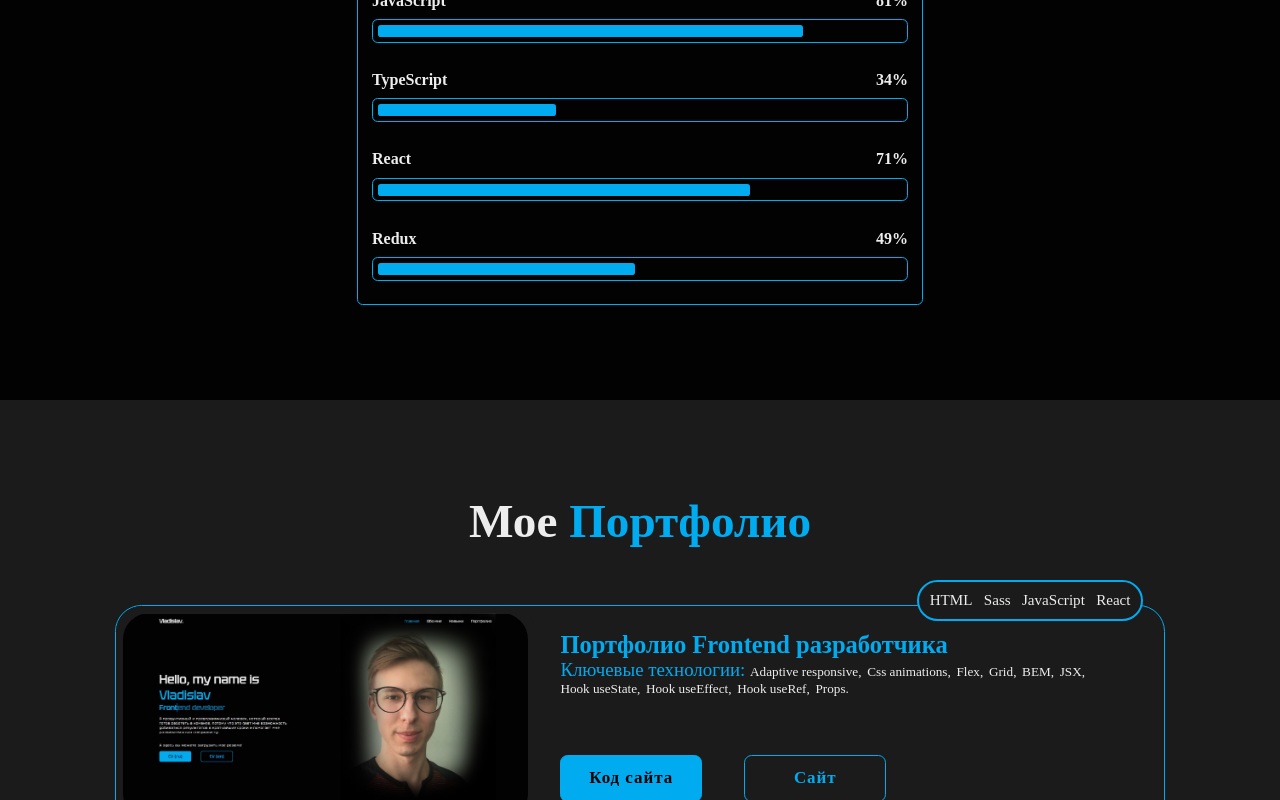
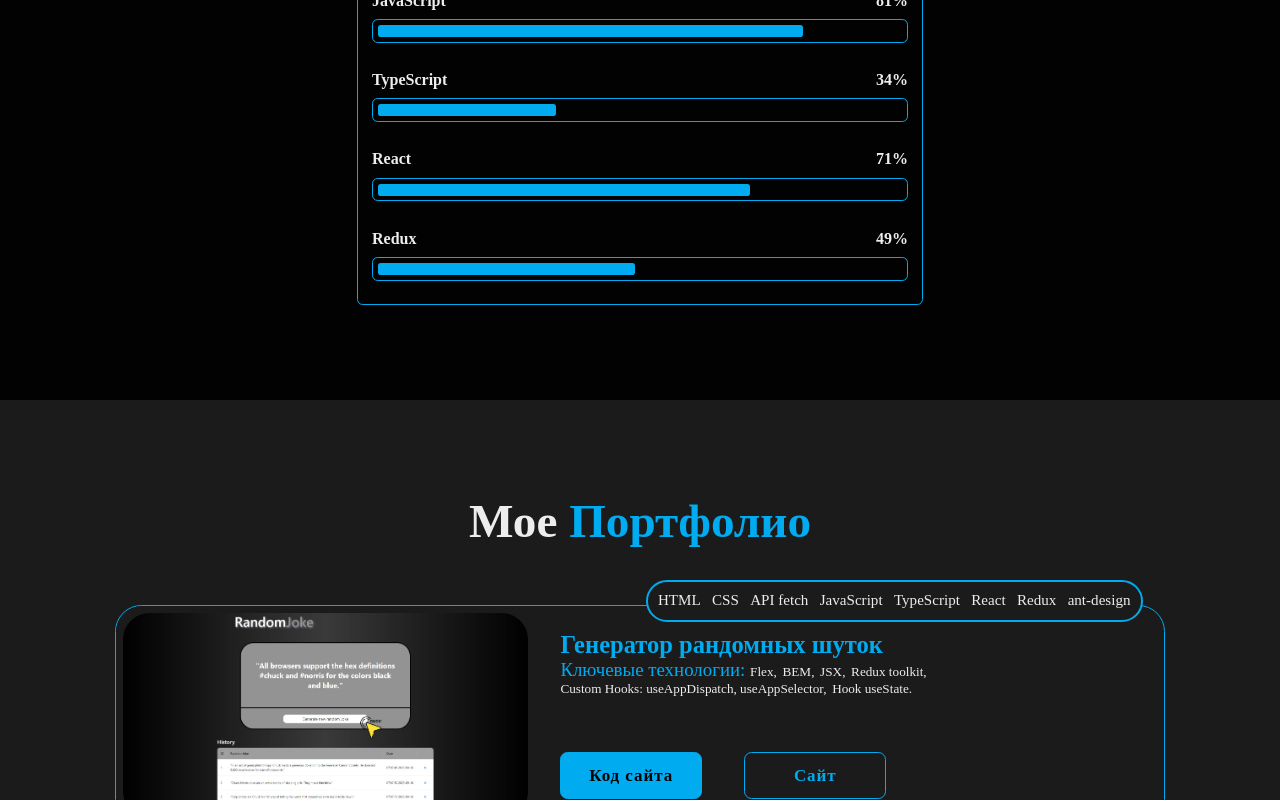
Before and after one commit to Shagabudinov/cv, a React (Create React App) app: page / in a window 1280 px wide. Shown: the part 2000-2800 px from the top of the page. Built offline with nearby package versions, Linux system fonts and the light colour scheme; a web font is replaced by a local one.

Commit message:
added-deploy-settings

```diff
--- a/package.json
+++ b/package.json
@@ -2,11 +2,13 @@
   "name": "cv",
   "version": "0.1.0",
   "private": true,
+  "homepage": "https://shagabudinov.github.io/cv/",
   "dependencies": {
     "@ap.cx/react-fullpage": "^0.3.0",
     "@testing-library/jest-dom": "^5.17.0",
     "@testing-library/react": "^13.4.0",
     "@testing-library/user-event": "^13.5.0",
+    "gh-pages": "^6.0.0",
     "react": "^18.2.0",
     "react-dom": "^18.2.0",
     "react-router-dom": "^6.14.2",
@@ -18,7 +20,9 @@
     "start": "react-scripts start",
     "build": "react-scripts build",
     "test": "react-scripts test",
-    "eject": "react-scripts eject"
+    "eject": "react-scripts eject",
+    "deploy": "gh-pages -d build",
+    "predeploy": "npm run build"
   },
   "eslintConfig": {
     "extends": [
--- a/src/scripts.js
+++ b/src/scripts.js
@@ -3,6 +3,7 @@ import web2 from "./img/website_2.jpg";
 import web3 from "./img/website_3.jpg";
 import web4 from "./img/website_4.jpg";
 import web5 from "./img/website_5.jpg";
+import web6 from "./img/website_6.jpg";
 
 export function debounce(func, delay) {
     let timer;
@@ -28,6 +29,22 @@ export const CVen =
 export const portfolioItems = [
     {
         id: 1,
+        title: "Генератор рандомных шуток",
+        technologies: [
+            "Flex",
+            "BEM",
+            "JSX",
+            "Redux toolkit",
+            "Custom Hooks: useAppDispatch, useAppSelector",
+            "Hook useState",
+        ],
+        image: web6,
+        repositoryLink: "https://github.com/Shagabudinov/random-joke-app/tree/master",
+        websiteLink: "https://shagabudinov.github.io/random-joke-app/",
+        technologiesList: ["HTML", "CSS", "API fetch", "JavaScript", "TypeScript", "React", "Redux", "ant-design"],
+    },
+    {
+        id: 2,
         title: "Портфолио Frontend разработчика",
         technologies: [
             "Adaptive responsive",
@@ -47,7 +64,7 @@ export const portfolioItems = [
         technologiesList: ["HTML", "Sass", "JavaScript", "React"],
     },
     {
-    id: 2,
+        id: 3,
         title: "Онлайн магазин Eco Shop",
         technologies: [
             "Flex",
@@ -72,9 +89,15 @@ export const portfolioItems = [
         ],
     },
     {
-    id: 3,
+        id: 4,
         title: "Веб-приложение для учета расходов",
-    technologies: ["Flex", "BEM", "Hook useState", "Hook useEffect", "Props"],
+        technologies: [
+            "Flex",
+            "BEM",
+            "Hook useState",
+            "Hook useEffect",
+            "Props",
+        ],
         image: web1,
         repositoryLink:
             "https://github.com/Shagabudinov/App-for-keeping-track-of-purchases",
@@ -82,7 +105,7 @@ export const portfolioItems = [
         technologiesList: ["HTML", "CSS", "JavaScript", "React"],
     },
     {
-    id: 4,
+        id: 5,
         title: "Верстка главной страницы WELBEX",
         technologies: ["Adaptive responsive", "BEM"],
         image: web5,
@@ -91,7 +114,7 @@ export const portfolioItems = [
         technologiesList: ["HTML", "CSS"],
     },
     {
-    id: 5,
+        id: 6,
         title: "Главная страница веб-сайта пекарни",
         technologies: ["BEM"],
         image: web2,
```
Also changed, not shown: src/img/website_6.jpg (added), 1 other file (tests, documents, lock files or other folders). Lines whose indentation alone changed are shown as unchanged.
